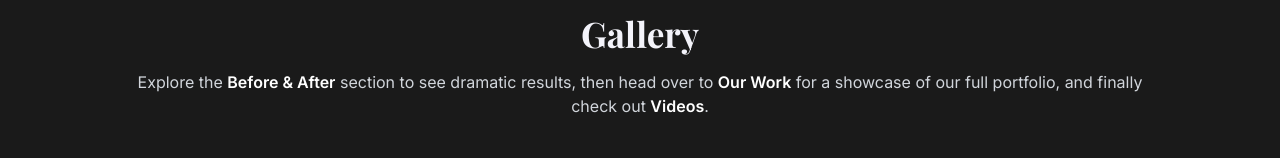
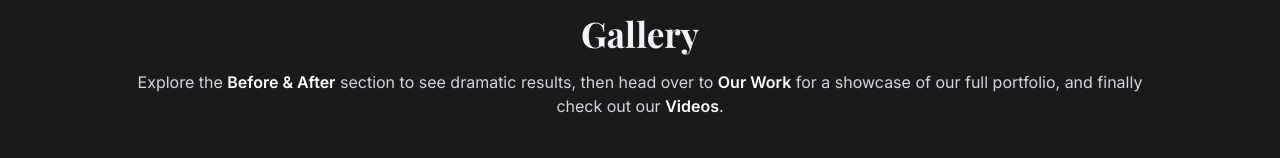
Before and after one commit to usmanAfzalKhan/ocd-detailing, a React (Vite) app: page /gallery in a window 1280 px wide. Shown: the part 166-324 px from the top of the page. Built offline with nearby package versions, Linux system fonts and the light colour scheme.

Commit message:
Added 'our' in the gallery paragraph

```diff
--- a/src/pages/Gallery.jsx
+++ b/src/pages/Gallery.jsx
@@ -53,7 +53,7 @@ export default function Gallery() {
         <a href="#our-work" className={styles.highlight} style={{ color: "#fff" }}>
           Our Work
         </a>{" "}
-        for a showcase of our full portfolio, and finally check out{" "}
+        for a showcase of our full portfolio, and finally check out our{" "}
         <a href="#videos" className={styles.highlight} style={{ color: "#fff" }}>
           Videos
         </a>.
```
